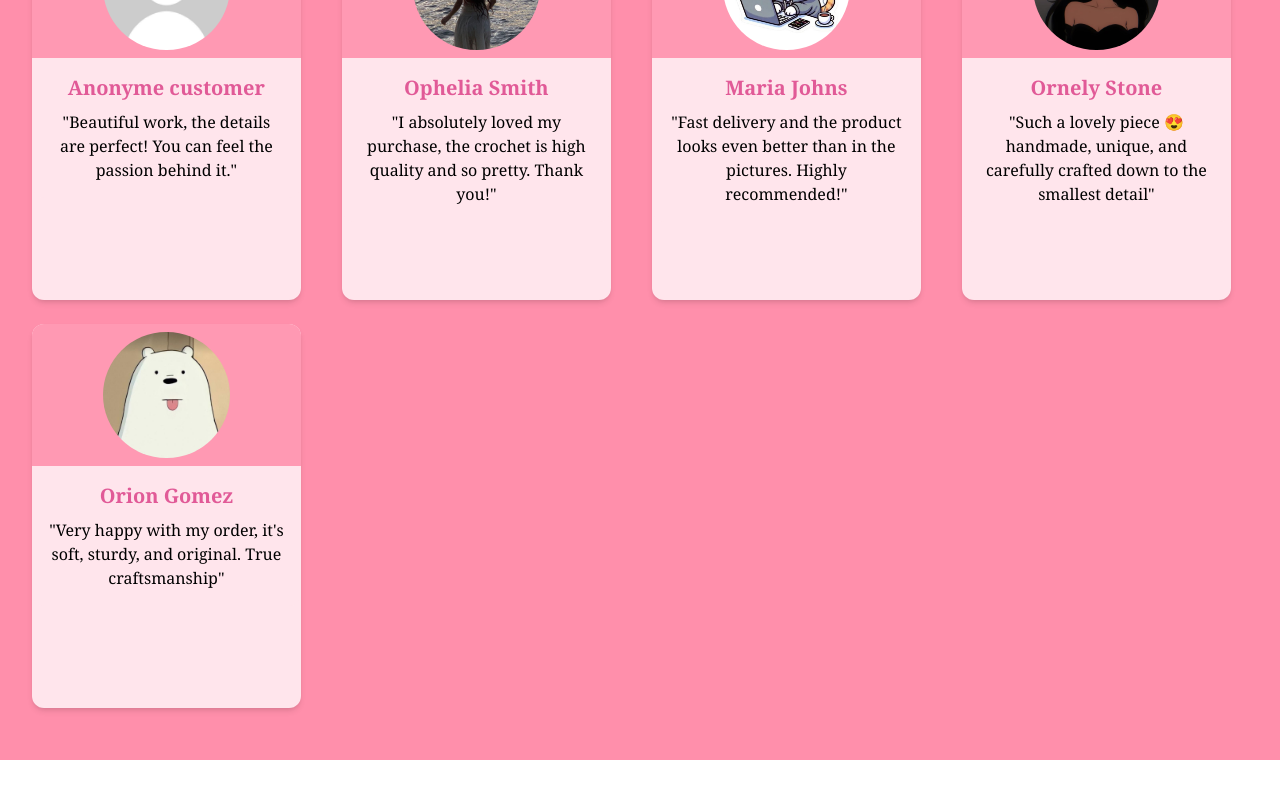
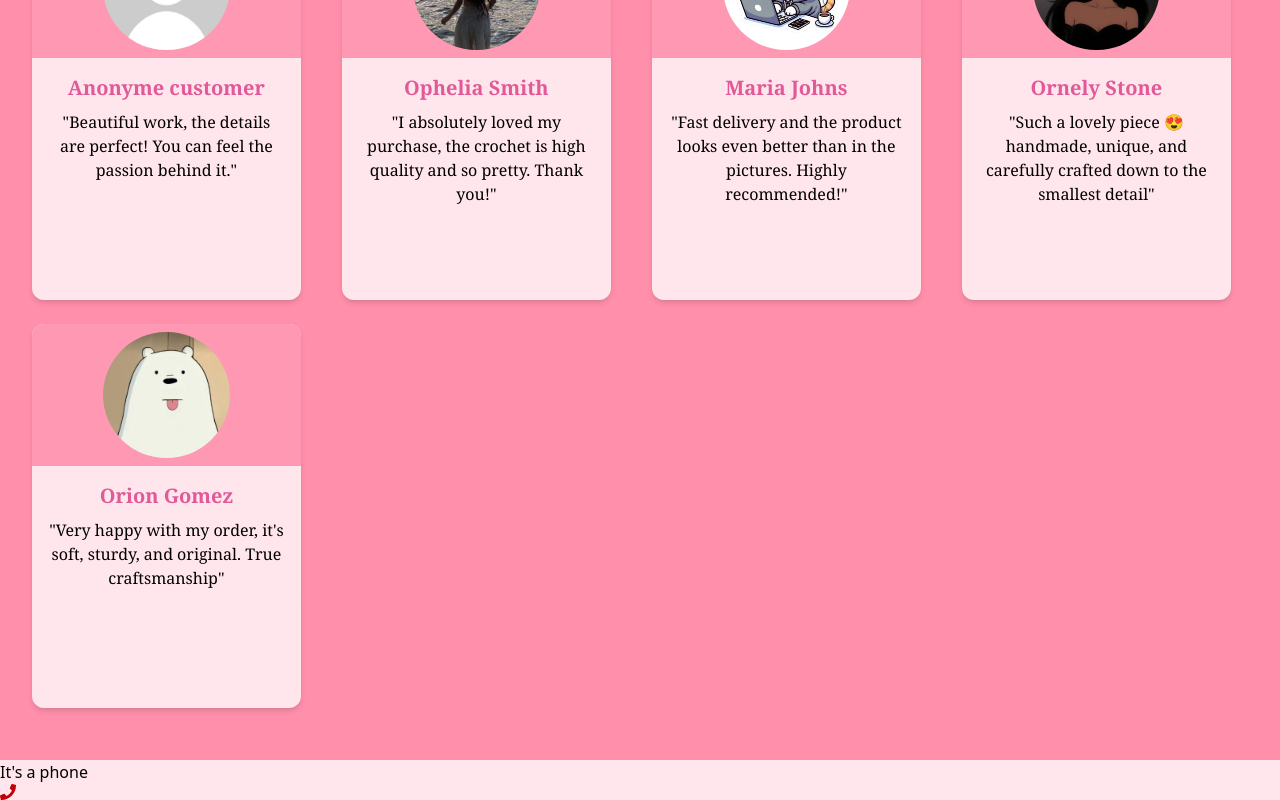
Before and after one commit to Mayah8124/RATSIMAZOA-Tapestry-Art, a React (Vite) app: page / in a window 1280 px wide. Shown: the part 2344-3144 px from the top of the page. Before the commit the page ends 3104 px from the top, so only its background shows below. Built offline with nearby package versions, Linux system fonts and the light colour scheme.

Commit message:
chore: install react-icon

```diff
--- a/package.json
+++ b/package.json
@@ -13,6 +13,7 @@
     "@tailwindcss/vite": "^4.1.13",
     "react": "^19.1.1",
     "react-dom": "^19.1.1",
+    "react-icons": "^5.5.0",
     "react-router-dom": "^7.9.1",
     "tailwindcss": "^4.1.13"
   },
--- a/src/pages/Contact.jsx
+++ b/src/pages/Contact.jsx
@@ -1,7 +1,17 @@
+import { FaPhone } from "react-icons/fa"
+
 export default function Contact() {
     return (
-        <div className="bg-fourth-color">
-
+        <div className="bg-fourth-color grid grid-cols-2">
+            <div className="text-left">
+                {/* react icon Localisation "where to find use" */}
+                <h1>It's a phone
+                    <FaPhone className="text-red-700"/>
+                </h1>
+            </div>
+            <div className="">
+                {/* cellphone and facebook account add link */}
+            </div>
         </div>
     )
 }
```
Also changed, not shown: 1 other file (tests, documents, lock files or other folders).
